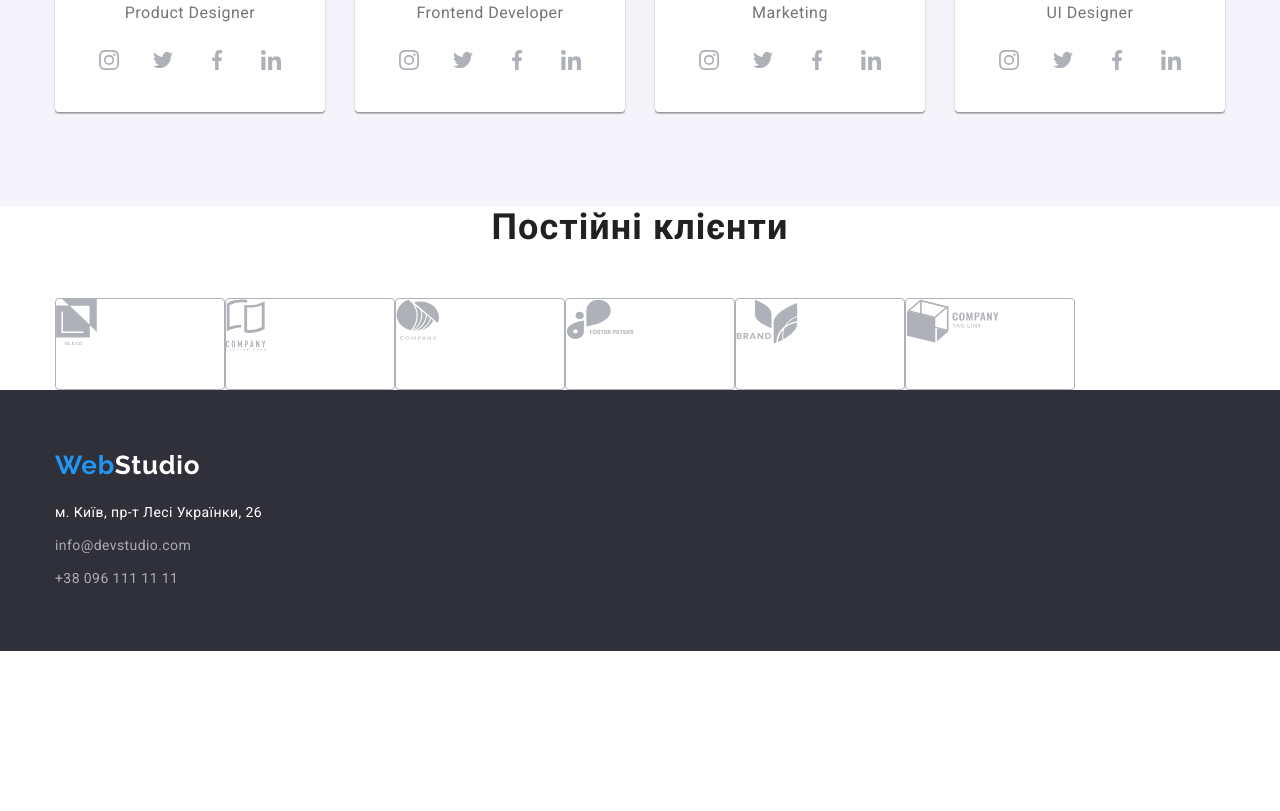
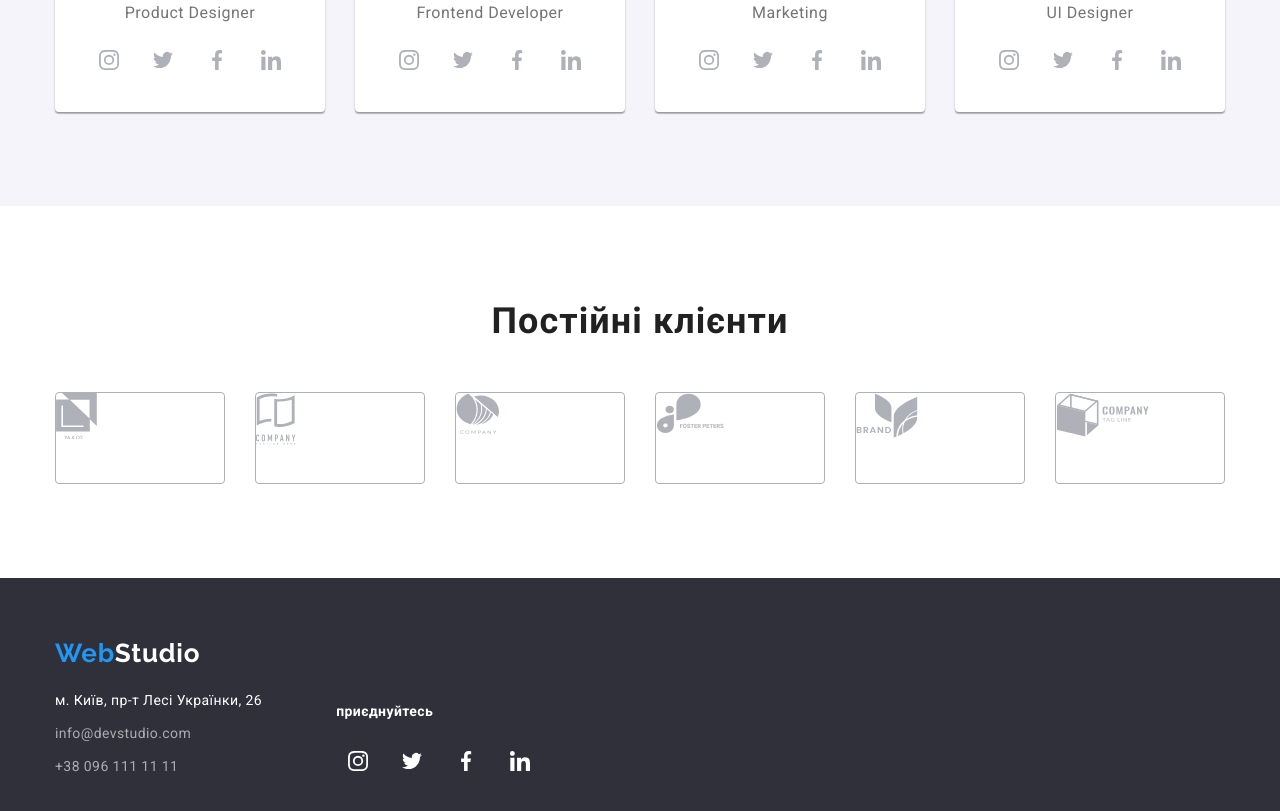
Before and after one commit to Andrey000001/goit-markup-hw-04, a plain HTML site: page index.html in a window 1280 px wide. Shown: the part 2108-2919 px from the top of the page. Before the commit the page ends 2759 px from the top, so only its background shows below. Drawn offline with nearby package versions, Linux system fonts and the light colour scheme.

Commit message:
1 страница

```diff
--- a/index.html
+++ b/index.html
@@ -294,7 +294,7 @@
       </section>
       <section>
         <div class="container">
-          <h2 class="subtitle">Постійні клієнти</h2>
+          <h2 class="subtitle svg_6">Постійні клієнти</h2>
           <ul class="action">
             <li class="group">
               <svg class="Object" width="41" height="46.7">
@@ -334,6 +334,7 @@
     <!-- FOOTER----(Дно) -->
     <footer class="floor">
       <div class="container">
+        <div class="streat_contact-1">
           <a class="website_name web" href="WebStudio"
           >Web<span class="studioo">Studio</span></a
           >
@@ -343,6 +344,42 @@
           >
           <a class="contact-1" href="tel:380961111111">+38 096 111 11 11</a>
         </div>
+
+        <div class="streat_contact-11">
+          <h3 class="join">приєднуйтесь</h3>
+
+          <ul class="social_network">
+            <li class="iconn">
+              <a class="iii" href="#">
+                <svg class="svg_4_4" width="20" height="20">
+                  <use href="./images/icon/symbol-defs_2.svg#icon-instagram"></use>
+                </svg>
+              </a>
+            </li>
+            <li class="iconn">
+              <a class="iii" href="#">
+                <svg class="svg_4_4" width="20" height="20">
+                  <use href="./images/icon/symbol-defs_2.svg#icon-twitter"></use>
+                </svg>
+              </a>
+            </li>
+            <li class="iconn">
+              <a class="iii" href="#">
+                <svg class="svg_4_4" width="20" height="20">
+                  <use href="./images/icon/symbol-defs_2.svg#icon-facebook"></use>
+                </svg>
+              </a>
+            </li>
+            <li class="iconn">
+              <a class="iii" href="#">
+                <svg class="svg_4_4" width="20" height="20">
+                  <use href="./images/icon/symbol-defs_2.svg#icon-linkedin"></use>
+                </svg>
+              </a>
+            </li>
+          </ul>
+        </div>
+      </div>
     </footer>
   </body>
 </html>
--- a/styles/index.css
+++ b/styles/index.css
@@ -376,16 +376,25 @@ li {
 .action {
     list-style: none;
     display: flex;
+    padding-bottom: 94px;
+    padding-left: auto;
+    padding-right: auto;
 }
 .group {
     border: 1px solid #AFB1B8;
     border-radius: 4px;
     width: 170px;
     height: 92px;
+}
+.svg_6 {
+    padding-top: 94px;
+}
+.group + .group {
+    margin-left: 30px;
+}
+.Object {
+    display: inline-block;
 
-}
-
-.Object {
     fill: #AFB1B8;
 }
 .Object:hover {
@@ -431,3 +440,24 @@ li {
 .contact-1:hover {
     color: var(--color);
 }
+.streat_contact-1 {
+    display: inline-block;
+    margin-right: 70px;
+}
+.streat_contact-11 {
+    display: inline-block;
+    align-items: baseline;
+}
+.join {
+    font-family: roboto;
+    font-weight: 700;
+    font-size: 14px;
+    line-height: 1.1428;
+    letter-spacing: 0.03em;
+
+    color: var(--white);
+    margin-bottom: 20px;
+}
+.svg_4_4 {
+    fill: var(--white);
+}
```
Lines whose indentation alone changed are shown as unchanged.
